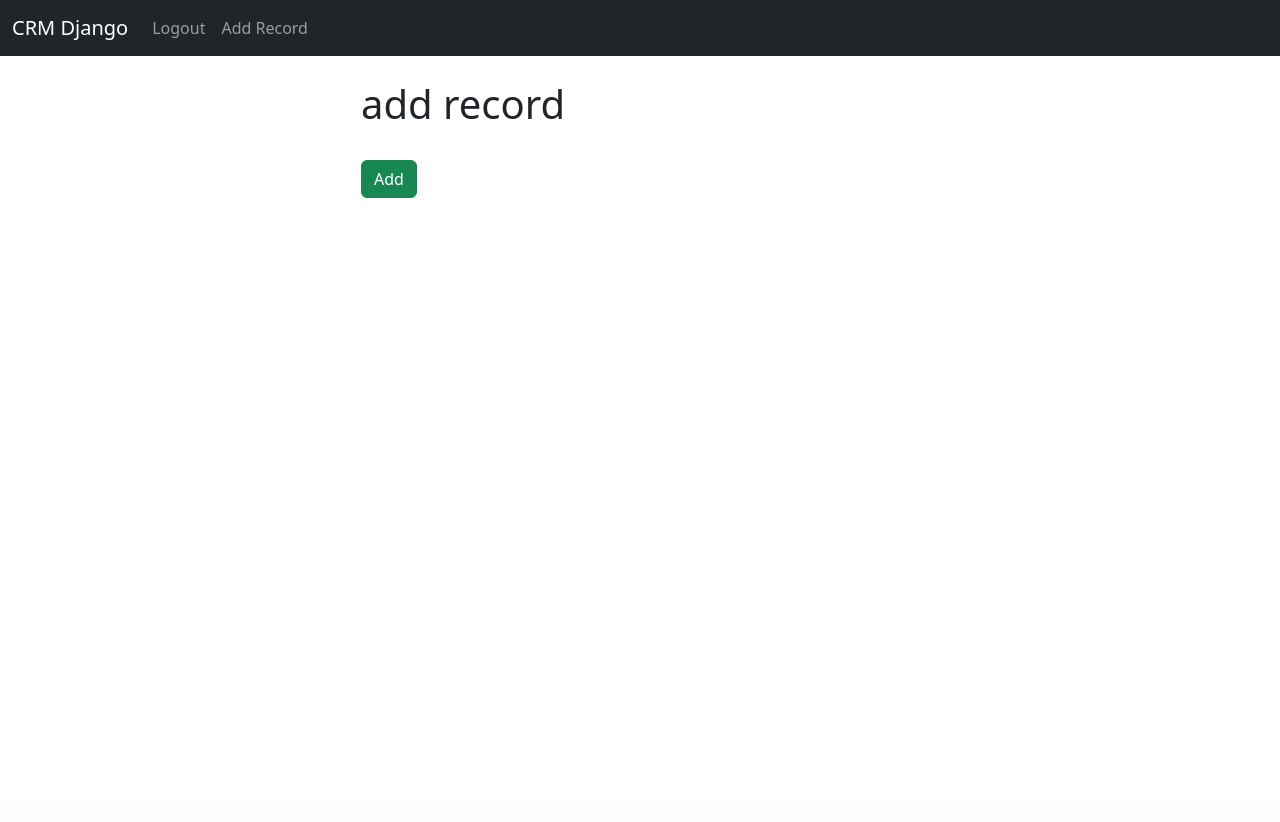
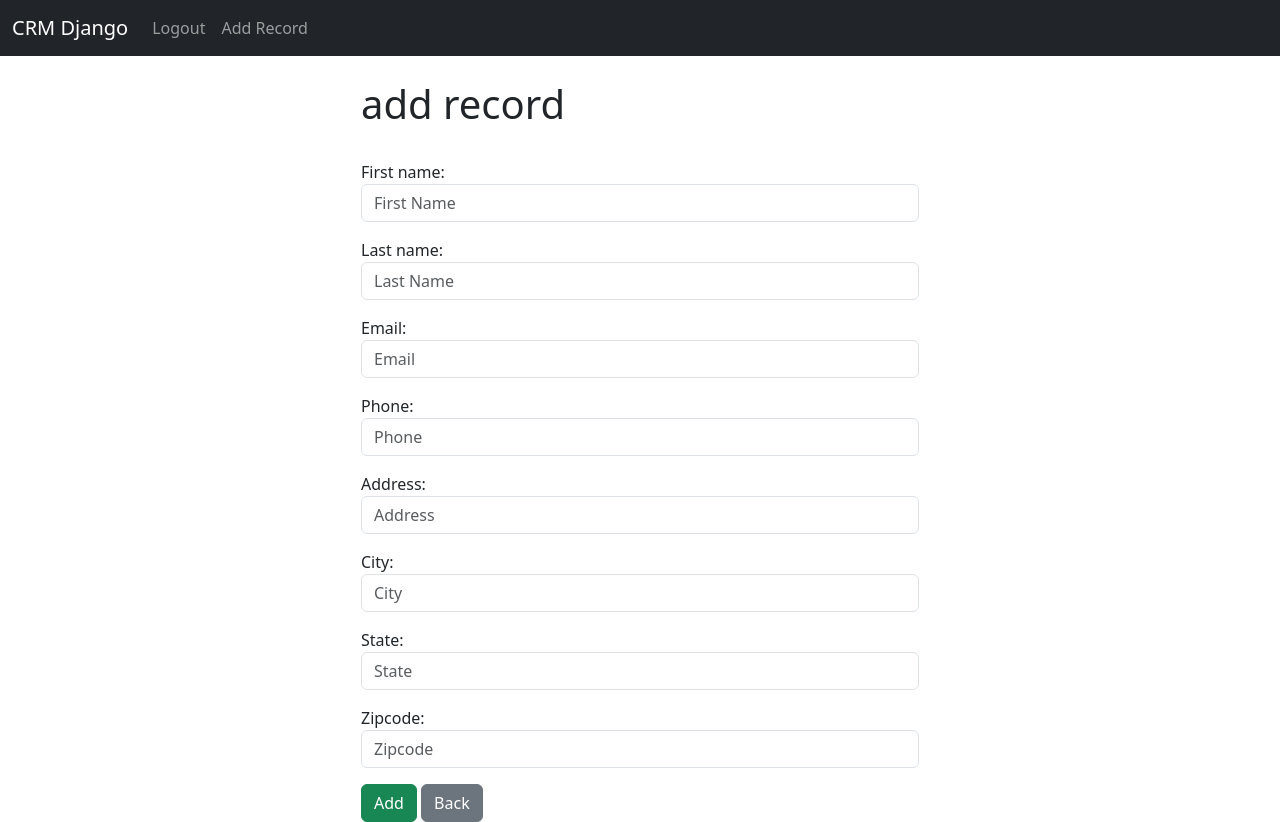
Before and after one commit to Mosschiba/djangocrmcrud, a Django app: page /add_record/ in a window 1280 px wide. Before the commit the page ends 198 px from the top, so only its background shows below. Run offline with Django 4.2, Linux system fonts and the light colour scheme; a user stored in the database is signed in.

Commit message:
add_record

```diff
--- a/crmapp/forms.py
+++ b/crmapp/forms.py
@@ -1,6 +1,7 @@
 from django.contrib.auth.forms import UserCreationForm
 from django.contrib.auth.models import User
 from django import forms
+from .models import Record
 
 
 class SignUpForm(UserCreationForm):
@@ -35,3 +36,26 @@ class SignUpForm(UserCreationForm):
         self.fields['password2'].help_text = '<span class="form-text text-muted"><small>Enter the same password as before, for verification.</small></span>'
 
 # add record form
+
+
+class AddRecordForm(forms.ModelForm):
+    first_name = forms.CharField(required=True, widget=forms.widgets.TextInput(
+        attrs={"placeholder": "First Name", "class": "form-control"}))
+    last_name = forms.CharField(required=True, widget=forms.widgets.TextInput(
+        attrs={"placeholder": "Last Name", "class": "form-control"}))
+    email = forms.CharField(required=True, widget=forms.widgets.EmailInput(
+        attrs={"placeholder": "Email", "class": "form-control"}))
+    phone = forms.CharField(required=True,  widget=forms.widgets.NumberInput(
+        attrs={"placeholder": "Phone", "class": "form-control"}))
+    address = forms.CharField(required=True, widget=forms.widgets.TextInput(
+        attrs={"placeholder": "Address", "class": "form-control"}))
+    city = forms.CharField(required=True, widget=forms.widgets.TextInput(
+        attrs={"placeholder": "City", "class": "form-control"}))
+    state = forms.CharField(required=True, widget=forms.widgets.TextInput(
+        attrs={"placeholder": "State", "class": "form-control"}))
+    zipcode = forms.CharField(required=True, widget=forms.widgets.TextInput(
+        attrs={"placeholder": "Zipcode", "class": "form-control"}))
+
+    class Meta:
+        model = Record
+        exclude = ("user", )
--- a/crmapp/models.py
+++ b/crmapp/models.py
@@ -7,7 +7,7 @@ class Record(models.Model):
     last_name = models.CharField(max_length=50)
     email = models.CharField(max_length=100)
     phone = models.CharField(max_length=22)
-    addresse = models.CharField(max_length=100)
+    address = models.CharField(max_length=100)
     city = models.CharField(max_length=50)
     state = models.CharField(max_length=50)
     zipcode = models.CharField(max_length=50)
--- a/crmapp/templates/add_record.html
+++ b/crmapp/templates/add_record.html
@@ -3,16 +3,19 @@
 {% block title % }Edit Customer{% endblock title % }
 
 {% block body %}
+
 <div class="col-md-6 offset-md-3">
 
     <h1>add record</h1>
     <br>
-    <form action="{% url 'add-record' %}" method="POST">
+    <form action="{% url 'add_record' %}" method="POST">
         {% csrf_token %}
-
+        {{ form.as_p }}
 
 
         <button type="submit" class="btn btn-success">Add</button>
+        <a href="{% url 'home' %}" class="btn btn-secondary">Back</a>
     </form>
 </div>
-    {% endblock body %}
+
+{% endblock body %}
--- a/crmapp/templates/home.html
+++ b/crmapp/templates/home.html
@@ -18,7 +18,7 @@
             <th scope="col">Name</th>
             <th scope="col">Email</th>
             <th scope="col">Phone</th>
-            <th scope="col">Addresse</th>
+            <th scope="col">Address</th>
             <th scope="col">City</th>
             <th scope="col">State</th>
             <th scope="col">Zipcode</th>
@@ -33,7 +33,7 @@
                     <td>{{record.first_name}} {{record.last_name}}</td>
                     <td>{{record.email}}</td>
                     <td>{{record.phone}}</td>
-                    <td>{{record.addresse}}</td>
+                    <td>{{record.address}}</td>
                     <td>{{record.city}}</td>
                     <td>{{record.state}}</td>
                     <td>{{record.zipcode}}</td>
--- a/crmapp/templates/record.html
+++ b/crmapp/templates/record.html
@@ -22,7 +22,7 @@
             <td>{{customer_record.first_name}} {{customer_record.last_name}}</td>
             <td>{{customer_record.email}}</td>
             <td>{{customer_record.phone}}</td>
-            <td>{{customer_record.addresse}}</td>
+            <td>{{customer_record.address}}</td>
             <td>{{customer_record.city}}</td>
             <td>{{customer_record.state}}</td>
             <td>{{customer_record.zipcode}}</td>
--- a/crmapp/views.py
+++ b/crmapp/views.py
@@ -1,7 +1,7 @@
 from django.shortcuts import render, redirect
 from django.contrib.auth import authenticate, login, logout
 from django.contrib import messages
-from .forms import SignUpForm
+from .forms import SignUpForm, AddRecordForm
 from .models import Record
 
 
@@ -76,5 +76,15 @@ def delete_record(request, pk):
 
 
 def add_record(request):
-
-    return render(request, 'add_record.html', {})
+    form = AddRecordForm(request.POST or None)
+    if request.user.is_authenticated:
+        if request.method == 'POST':
+            if form.is_valid():
+                add_record = form.save()
+                messages.success(
+                    request, 'You have succesfully added a new record')
+                return redirect('home')
+        return render(request, 'add_record.html', {'form': form})
+    else:
+        messages.success(request, 'You must be logged to add record')
+        return redirect('home')
```
Also changed, not shown: crmapp/migrations/0002_rename_addresse_record_address.py (added).
